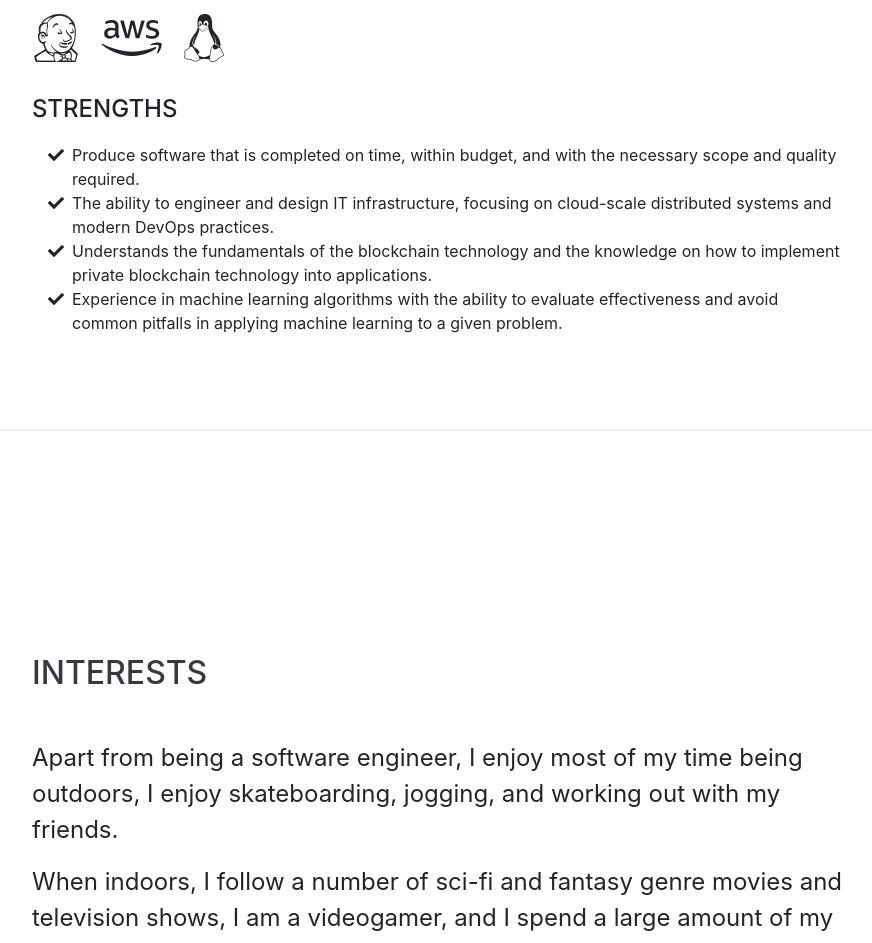
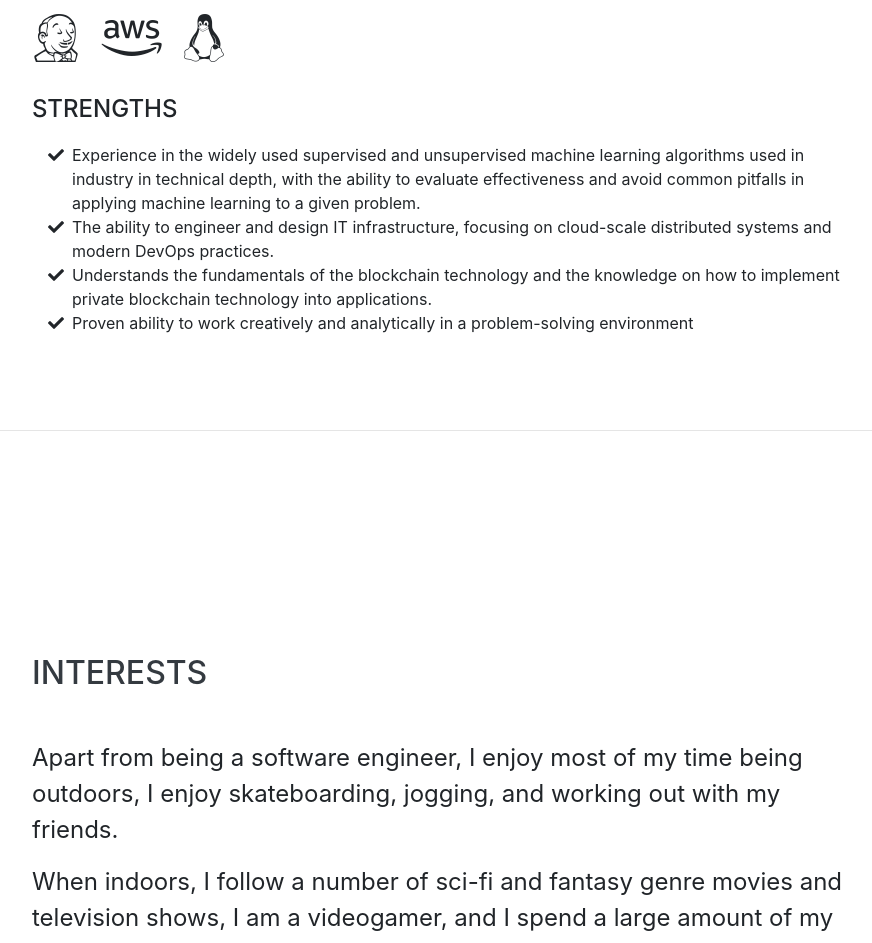
Before and after one commit to AhmedAlgo/AhmedAlgo.github.io, a website with bundled scripts: page index.html in a window 1280 px wide. Shown: the part 4865-5808 px from the top of the page, without its empty margins (336-1208 px from the left). Built offline with nearby package versions, Linux system fonts and the light colour scheme; a web font is replaced by a local one.

Commit message:
Update index.html

```diff
--- a/index.html
+++ b/index.html
@@ -383,8 +383,9 @@
         <ul class="fa-ul mb-0">
 
           <li> <i class="fa-li fa fa-check"></i>
-            Produce software that is completed on time, within budget,
-            and with the necessary scope and quality required.
+          Experience in the widely used supervised and unsupervised machine learning algorithms used in industry in technical
+          depth, with the ability to evaluate effectiveness and avoid common pitfalls in applying machine learning to a given
+          problem.
           </li>
 
           <li> <i class="fa-li fa fa-check"></i>
@@ -398,8 +399,7 @@
           </li>
 
           <li><i class="fa-li fa fa-check"></i>
-            Experience in machine learning algorithms with the ability to evaluate effectiveness
-            and avoid common pitfalls in applying machine learning to a given problem.
+            Proven ability to work creatively and analytically in a problem-solving environment
           </li>
 
           </ul>
```
